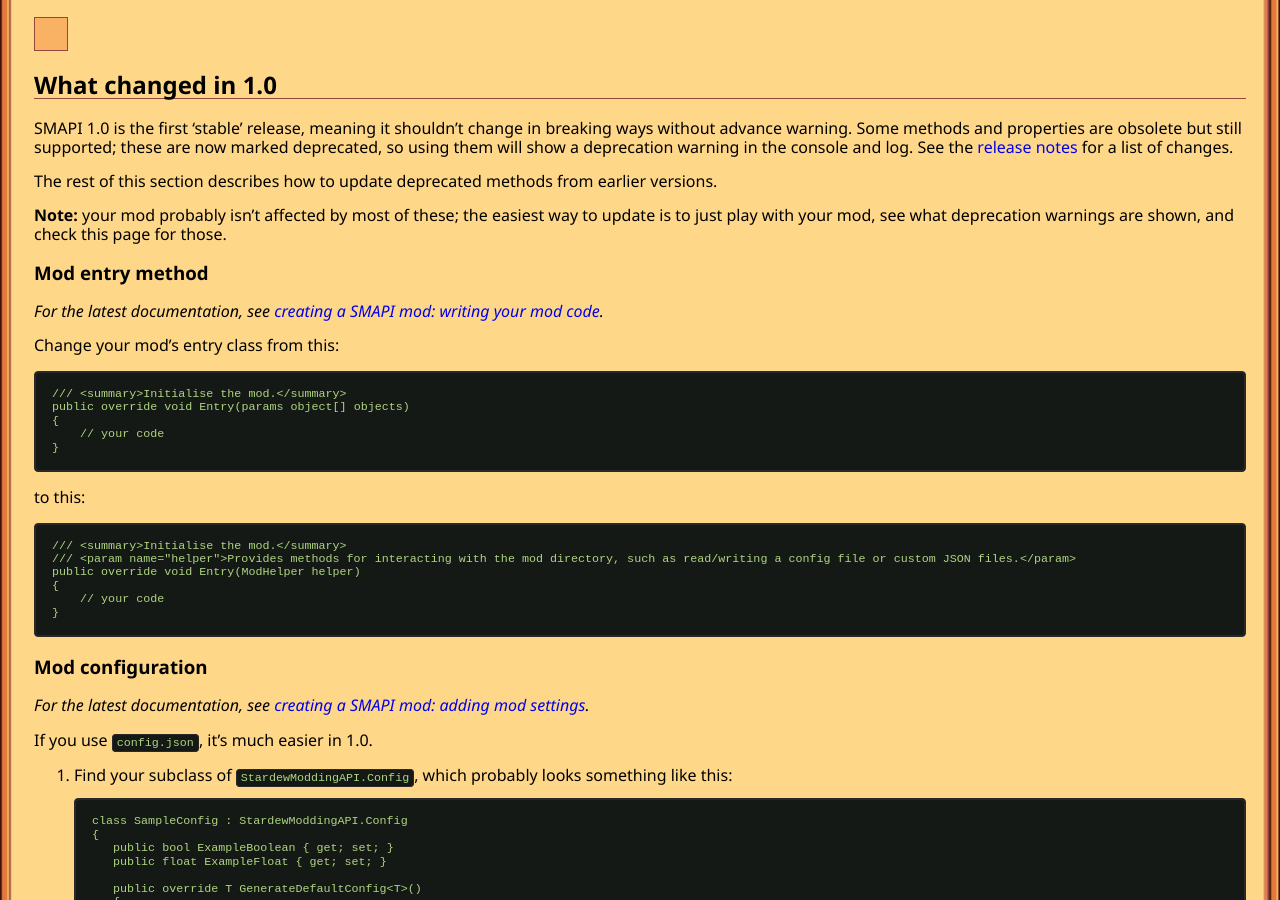
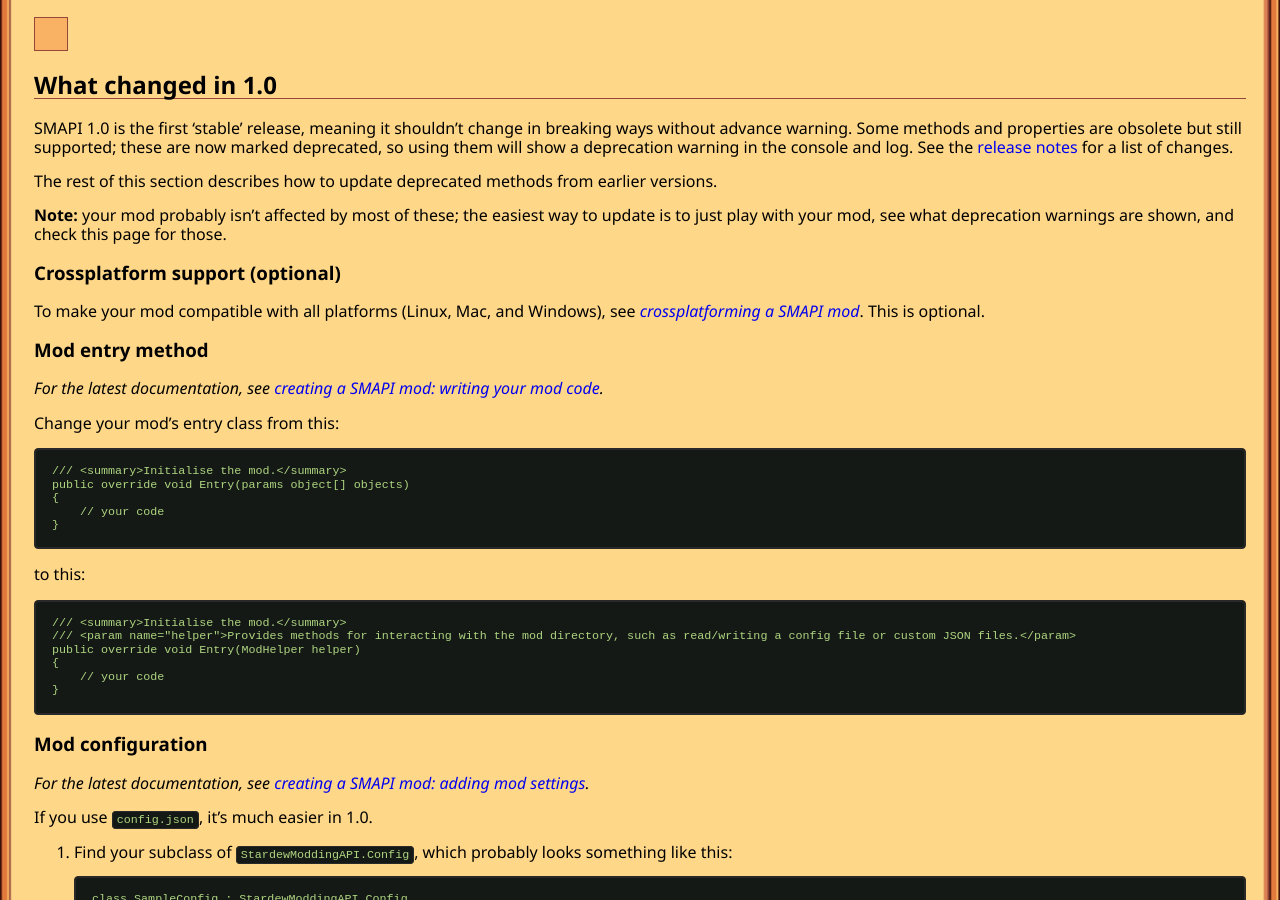
Before and after one commit to Pathoschild/canimod.github.io, a Jekyll site: the page built from guides/migrating-a-smapi-mod.md, in a window 1280 px wide and 900 px high, scrolled down 598 px. Built offline with Jekyll 4.4.1, drawn with Linux system fonts in a browser that asks for light colours; nearby versions of some CDN libraries.

Commit message:
mention crossplatforming in 1.0 migration guide

````diff
--- a/guides/migrating-a-smapi-mod.md
+++ b/guides/migrating-a-smapi-mod.md
@@ -25,8 +25,12 @@
 is to just play with your mod, see what deprecation warnings are shown, and check this page for
 those.
 
+### Crossplatform support (optional)
+To make your mod compatible with all platforms (Linux, Mac, and Windows), see _[crossplatforming a
+SMAPI mod](/guides/crossplatforming-a-smapi-mod)_. This is optional.
+
 ### Mod entry method
-_For the latest documentation, see [creating a SMAPI mod: writing your mod code](http://canimod.com/guides/creating-a-smapi-mod-1.0#writing-your-mod-code)._
+_For the latest documentation, see [creating a SMAPI mod: writing your mod code](/guides/creating-a-smapi-mod-1.0#writing-your-mod-code)._
 
 Change your mod's entry class from this:
 
@@ -50,7 +54,7 @@
 ```
 
 ### Mod configuration
-_For the latest documentation, see [creating a SMAPI mod: adding mod settings](http://canimod.com/guides/creating-a-smapi-mod-1.0#adding-mod-settings)._
+_For the latest documentation, see [creating a SMAPI mod: adding mod settings](/guides/creating-a-smapi-mod-1.0#adding-mod-settings)._
 
 If you use `config.json`, it's much easier in 1.0.
 
````
